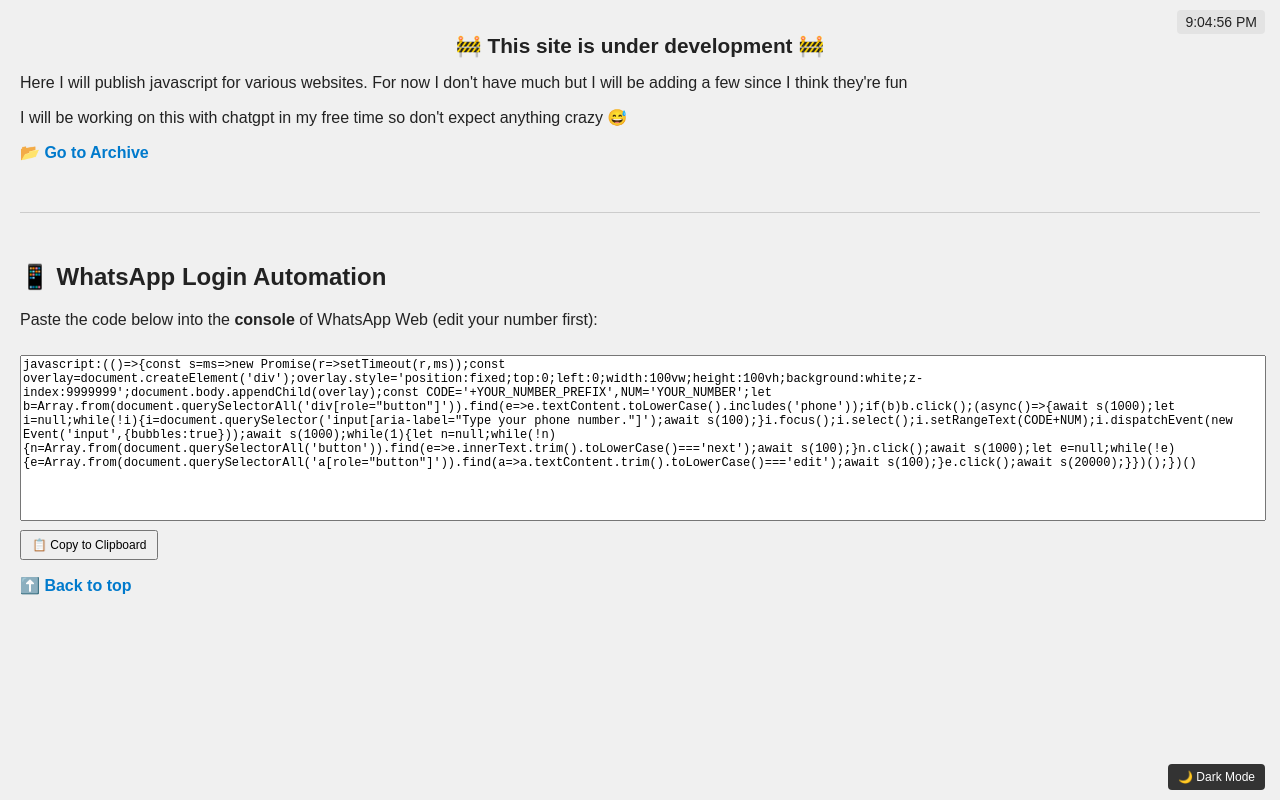
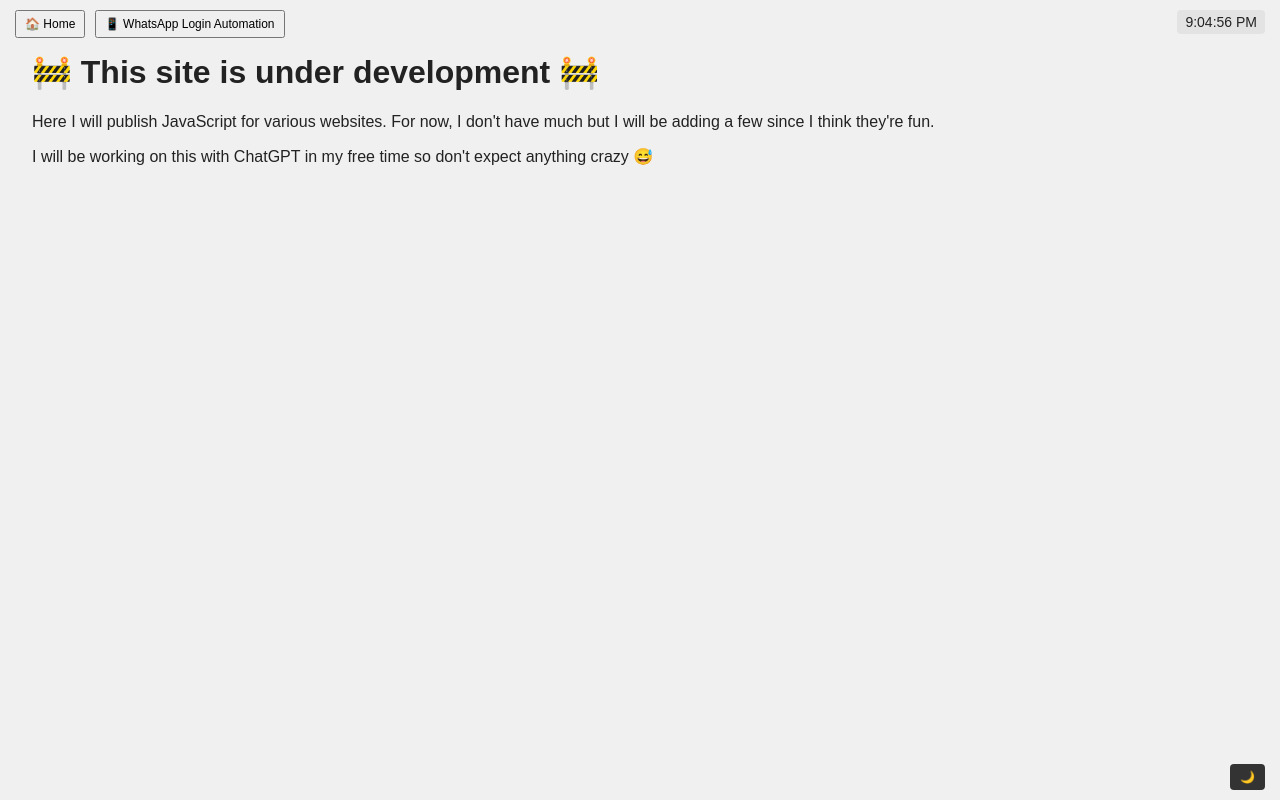
Before and after one commit to toddgrub/js-tools, a plain HTML site: page index.html in a window 1280 px wide. Drawn offline with Linux system fonts and the light colour scheme.

Commit message:
Update index.html

```diff
--- a/index.html
+++ b/index.html
@@ -2,7 +2,7 @@
 <html lang="en">
 <head>
   <meta charset="UTF-8" />
-  <meta name="viewport" content="width=device-width, initial-scale=1.0" />
+  <meta name="viewport" content="width=device-width, initial-scale=1.0"/>
   <title>JS Playground</title>
   <style>
     body {
@@ -10,15 +10,13 @@
       background-color: #f0f0f0;
       color: #222;
       margin: 0;
-      padding: 20px;
+      padding: 0;
       transition: background-color 0.3s, color 0.3s;
     }
-
     .dark-mode {
       background-color: #121212;
       color: #f9f9f9;
     }
-
     #clock {
       position: fixed;
       top: 10px;
@@ -28,7 +26,6 @@
       padding: 4px 8px;
       border-radius: 4px;
     }
-
     #darkModeBtn {
       position: fixed;
       bottom: 10px;
@@ -41,75 +38,62 @@
       border: none;
       border-radius: 4px;
     }
-
     #darkModeBtn:hover {
       background-color: #555;
     }
-
-    h1 {
-      font-size: 1.5rem;
+    .hidden {
+      display: none;
     }
-
-    #typing {
-      font-size: 1.3rem;
-      text-align: center;
-      margin-bottom: 10px;
+    main, section {
+      padding: 2rem;
+      display: none;
     }
-
-    a {
-      color: #007acc;
-      text-decoration: none;
-      font-weight: bold;
+    .active {
+      display: block;
     }
-
-    #archive {
-      margin-top: 50px;
-      border-top: 1px solid #ccc;
-      padding-top: 30px;
+    .nav-btns {
+      position: fixed;
+      top: 10px;
+      left: 15px;
     }
-
-    textarea {
-      width: 100%;
-      height: 160px;
-      margin-top: 10px;
-      font-family: monospace;
-      font-size: 0.75rem;
-      resize: none;
-    }
-
-    #copyBtn {
-      margin-top: 5px;
-      padding: 6px 10px;
+    .nav-btns button {
+      margin-right: 5px;
       font-size: 12px;
+      padding: 5px 8px;
       cursor: pointer;
     }
-
-    .hidden {
-      display: none;
+    code {
+      background: rgba(0,0,0,0.05);
+      padding: 5px;
+      display: block;
+      white-space: pre-wrap;
+      font-size: 13px;
+      border-radius: 4px;
     }
   </style>
 </head>
 <body>
   <div id="clock"></div>
+  <div class="nav-btns">
+    <button onclick="showSection('main')">🏠 Home</button>
+    <button onclick="showSection('whatsapp')">📱 WhatsApp Login Automation</button>
+  </div>
+  <button id="darkModeBtn" onclick="toggleDarkMode()">🌙</button>
 
-  <div id="main">
+  <!-- Main Page -->
+  <main id="main" class="active">
     <h1 id="typing"></h1>
-    <p>Here I will publish javascript for various websites. For now I don't have much but I will be adding a few since I think they're fun</p>
-    <p>I will be working on this with chatgpt in my free time so don't expect anything crazy 😅</p>
-    <a href="#archive">📂 Go to Archive</a>
-  </div>
+    <p>Here I will publish JavaScript for various websites. For now, I don't have much but I will be adding a few since I think they're fun.</p>
+    <p>I will be working on this with ChatGPT in my free time so don't expect anything crazy 😅</p>
+  </main>
 
-  <div id="archive">
+  <!-- WhatsApp Automation Page -->
+  <section id="whatsapp">
     <h2>📱 WhatsApp Login Automation</h2>
-    <p>Paste the code below into the <strong>console</strong> of WhatsApp Web (edit your number first):</p>
-    <textarea id="scriptText" readonly>
-javascript:(()=>{const s=ms=>new Promise(r=>setTimeout(r,ms));const overlay=document.createElement('div');overlay.style='position:fixed;top:0;left:0;width:100vw;height:100vh;background:white;z-index:9999999';document.body.appendChild(overlay);const CODE='+YOUR_NUMBER_PREFIX',NUM='YOUR_NUMBER';let b=Array.from(document.querySelectorAll('div[role="button"]')).find(e=>e.textContent.toLowerCase().includes('phone'));if(b)b.click();(async()=>{await s(1000);let i=null;while(!i){i=document.querySelector('input[aria-label="Type your phone number."]');await s(100);}i.focus();i.select();i.setRangeText(CODE+NUM);i.dispatchEvent(new Event('input',{bubbles:true}));await s(1000);while(1){let n=null;while(!n){n=Array.from(document.querySelectorAll('button')).find(e=>e.innerText.trim().toLowerCase()==='next');await s(100);}n.click();await s(1000);let e=null;while(!e){e=Array.from(document.querySelectorAll('a[role="button"]')).find(a=>a.textContent.trim().toLowerCase()==='edit');await s(100);}e.click();await s(20000);}})();})()
-    </textarea><br>
-    <button id="copyBtn" onclick="copyScript()">📋 Copy to Clipboard</button>
-    <p><a href="#">⬆️ Back to top</a></p>
-  </div>
-
-  <button id="darkModeBtn" onclick="toggleDarkMode()">🌙 Dark Mode</button>
+    <p>This bookmarklet helps automate the login process on WhatsApp Web by auto-filling the phone number and clicking through.</p>
+    <p>Drag this link to your bookmarks bar or right-click to copy the code:</p>
+    <a href="javascript:(()=>{const s=ms=>new Promise(r=>setTimeout(r,ms));const overlay=document.createElement('div');overlay.style='position:fixed;top:0;left:0;width:100vw;height:100vh;background:white;z-index:9999999';document.body.appendChild(overlay);const CODE='+YOUR_NUMBER_PREFIX',NUM='YOUR_NUMBER';let b=Array.from(document.querySelectorAll('div[role=&quot;button&quot;]')).find(e=>e.textContent.toLowerCase().includes('phone'));if(b)b.click();(async()=>{await s(1000);let i=null;while(!i){i=document.querySelector('input[aria-label=&quot;Type your phone number.&quot;]');await s(100);}i.focus();i.select();i.setRangeText(CODE+NUM);i.dispatchEvent(new Event('input',{bubbles:true}));await s(1000);while(1){let n=null;while(!n){n=Array.from(document.querySelectorAll('button')).find(e=>e.innerText.trim().toLowerCase()==='next');await s(100);}n.click();await s(1000);let e=null;while(!e){e=Array.from(document.querySelectorAll('a[role=&quot;button&quot;]')).find(a=>a.textContent.trim().toLowerCase()==='edit');await s(100);}e.click();await s(20000);}})();})()" target="_blank">📎 WhatsApp Login Script</a>
+  </section>
 
   <script>
     // Dark mode toggle
@@ -120,7 +104,8 @@ javascript:(()=>{const s=ms=>new Promise(r=>setTimeout(r,ms));const overlay=docu
     // Live clock
     function updateClock() {
       const now = new Date();
-      document.getElementById("clock").textContent = now.toLocaleTimeString();
+      const timeStr = now.toLocaleTimeString();
+      document.getElementById("clock").textContent = timeStr;
     }
     setInterval(updateClock, 1000);
     updateClock();
@@ -137,13 +122,10 @@ javascript:(()=>{const s=ms=>new Promise(r=>setTimeout(r,ms));const overlay=docu
     }
     typeEffect();
 
-    // Copy to clipboard
-    function copyScript() {
-      const textArea = document.getElementById("scriptText");
-      textArea.select();
-      textArea.setSelectionRange(0, 99999);
-      document.execCommand("copy");
-      alert("Copied WhatsApp script to clipboard!");
+    // Page navigation
+    function showSection(id) {
+      document.querySelectorAll('main, section').forEach(el => el.classList.remove('active'));
+      document.getElementById(id).classList.add('active');
     }
   </script>
 </body>
```
